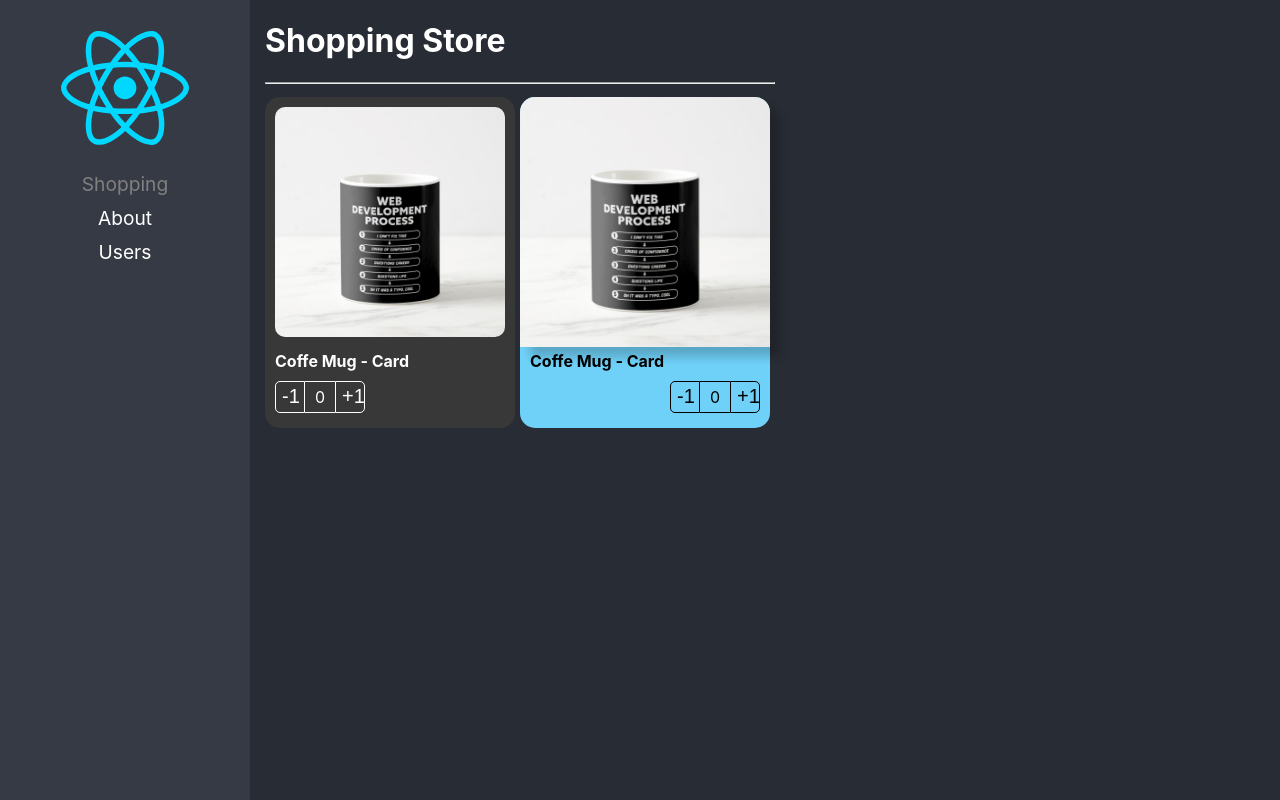
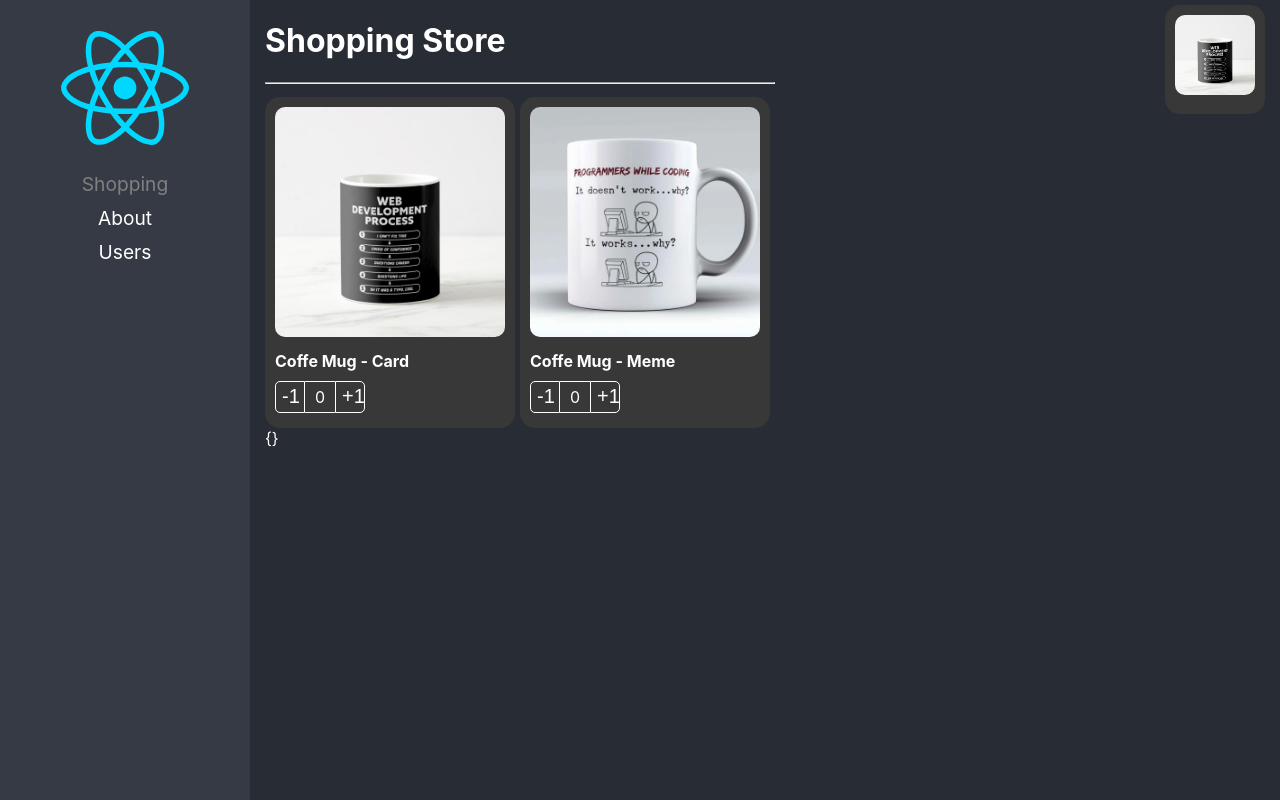
Before and after one commit to scar-1195/react-adv, a React (Vite) app: page /home in a window 1280 px wide. Built offline with nearby package versions, Linux system fonts and the light colour scheme.

Commit message:
Component control props init

```diff
--- a/src/02-component-patterns/components/ProductCard.tsx
+++ b/src/02-component-patterns/components/ProductCard.tsx
@@ -2,7 +2,7 @@ import { createContext } from 'react';
 import { useProduct } from '../hooks/useProduct';
 
 import type { ReactElement, CSSProperties } from 'react';
-import type { Product, ProductContextProps } from '../interfaces/interfaces';
+import type { onChangeArgs, Product, ProductContextProps } from '../interfaces/interfaces';
 
 import styles from '../styles/styles.module.css';
 
@@ -15,10 +15,11 @@ interface Props {
   children?: ReactElement | ReactElement[];
   className?: string;
   style?: CSSProperties;
+  onChange?: (args: onChangeArgs) => void;
 }
 
-export const ProductCard = ({ children, product, className, style }: Props) => {
-  const { counter, onIncreaseBy } = useProduct();
+export const ProductCard = ({ children, product, className, style, onChange }: Props) => {
+  const { counter, onIncreaseBy } = useProduct({ onChange, product });
 
   return (
     <Provider
--- a/src/02-component-patterns/hooks/useProduct.ts
+++ b/src/02-component-patterns/hooks/useProduct.ts
@@ -1,10 +1,18 @@
 import { useState } from 'react';
+import type { onChangeArgs, Product } from '../interfaces/interfaces';
 
-export const useProduct = () => {
+interface useProductArgs {
+  product: Product;
+  onChange?: (args: onChangeArgs) => void;
+}
+
+export const useProduct = ({ onChange, product }: useProductArgs) => {
   const [counter, setCounter] = useState(0);
 
   const onIncreaseBy = (val: number): void => {
-    setCounter(prev => Math.max(prev + val, 0));
+    const newValue = Math.max(counter + val, 0);
+    setCounter(newValue);
+    onChange?.({ count: newValue, product });
   };
 
   return {
--- a/src/02-component-patterns/interfaces/interfaces.ts
+++ b/src/02-component-patterns/interfaces/interfaces.ts
@@ -9,3 +9,8 @@ export interface ProductContextProps {
   onIncreaseBy: (val: number) => void;
   product: Product;
 }
+
+export interface onChangeArgs {
+  product: Product;
+  count: number;
+}
--- a/src/02-component-patterns/pages/ShoppingPage.tsx
+++ b/src/02-component-patterns/pages/ShoppingPage.tsx
@@ -1,9 +1,6 @@
-import {
-  ProductButtons,
-  ProductCard,
-  ProductImage,
-  ProductTitle,
-} from '../components';
+import { useState } from 'react';
+import { ProductButtons, ProductCard, ProductImage, ProductTitle } from '../components';
+import type { Product } from '../interfaces/interfaces';
 
 import styles from '../styles/styles.module.css';
 import '../styles/custom-styles.css';
@@ -14,26 +11,61 @@ const product = {
   img: './coffee-mug.png',
 };
 
+const product2 = {
+  id: '2',
+  title: 'Coffe Mug - Meme',
+  img: './coffee-mug2.png',
+};
+
+const products: Product[] = [product, product2];
+
+interface ProductInCart extends Product {
+  count: number;
+}
+
 export const ShoppingPage = () => {
+  const [shoppingCart, setShoppingCart] = useState<Record<string, ProductInCart>>({});
+
+  const onProductCountChange = ({ count, product }: { count: number; product: Product }): void => {
+    setShoppingCart(prevSC => {
+      if (count === 0) {
+        const { [product.id]: toDelete, ...rest } = prevSC;
+        console.log({ toDelete });
+
+        return rest;
+      }
+
+      return {
+        ...prevSC,
+        [product.id]: { ...product, count },
+      };
+    });
+  };
+
   return (
     <div>
       <h1>Shopping Store</h1>
       <hr />
       <div className={styles.ProdcutCardContainer}>
-        <ProductCard product={product} className='bg-dark text-white'>
+        {products.map(product => (
+          <ProductCard
+            key={product.id}
+            product={product}
+            className='bg-dark text-white'
+            onChange={e => onProductCountChange(e)}
+          >
+            <ProductImage className='custom-image' />
+            <ProductTitle className='text-white text-bold' />
+            <ProductButtons className='custom-buttons' />
+          </ProductCard>
+        ))}
+      </div>
+      <div className='shopping-cart'>
+        <ProductCard product={product} className='bg-dark text-white' style={{ width: '100px' }}>
           <ProductImage className='custom-image' />
-          <ProductTitle className='text-white text-bold' />
-          <ProductButtons className='custom-buttons' />
-        </ProductCard>
-
-        <ProductCard product={product} style={{ background: '#70D1F8' }}>
-          <ProductImage
-            style={{ boxShadow: '10px 10px 10px rgba(0,0,0,0.2)' }}
-          />
-          <ProductTitle style={{ fontWeight: 'bold' }} />
-          <ProductButtons style={{ display: 'flex', justifyContent: 'end' }} />
         </ProductCard>
       </div>
+      <div>{JSON.stringify(shoppingCart, null, 3)}</div>
     </div>
   );
 };
--- a/src/02-component-patterns/styles/custom-styles.css
+++ b/src/02-component-patterns/styles/custom-styles.css
@@ -21,3 +21,9 @@
   color: white;
   border-color: white;
 }
+
+.shopping-cart {
+  position: fixed;
+  right: 10px;
+  top: 0;
+}
```
Also changed, not shown: public/coffee-mug2.png (added).
